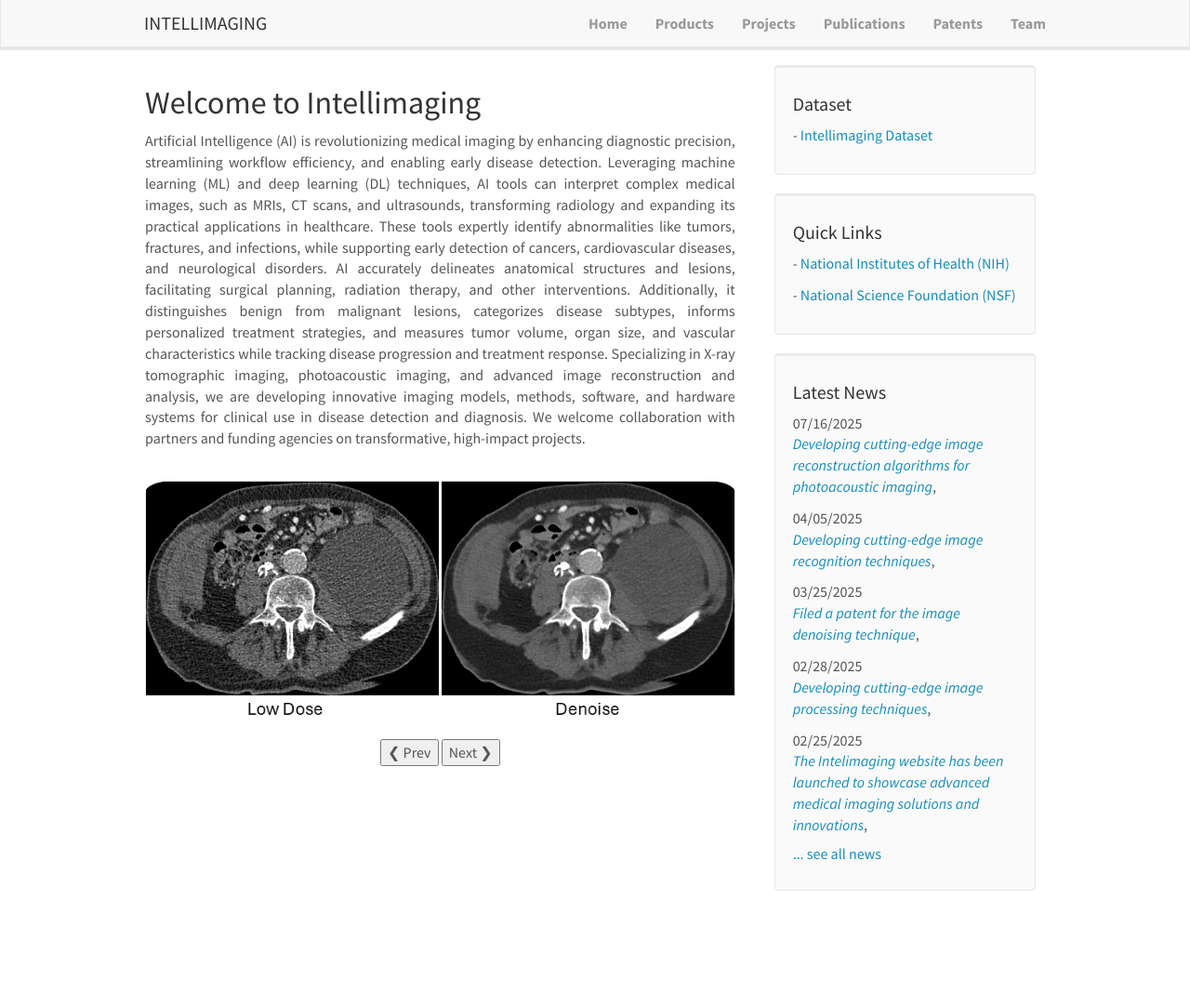
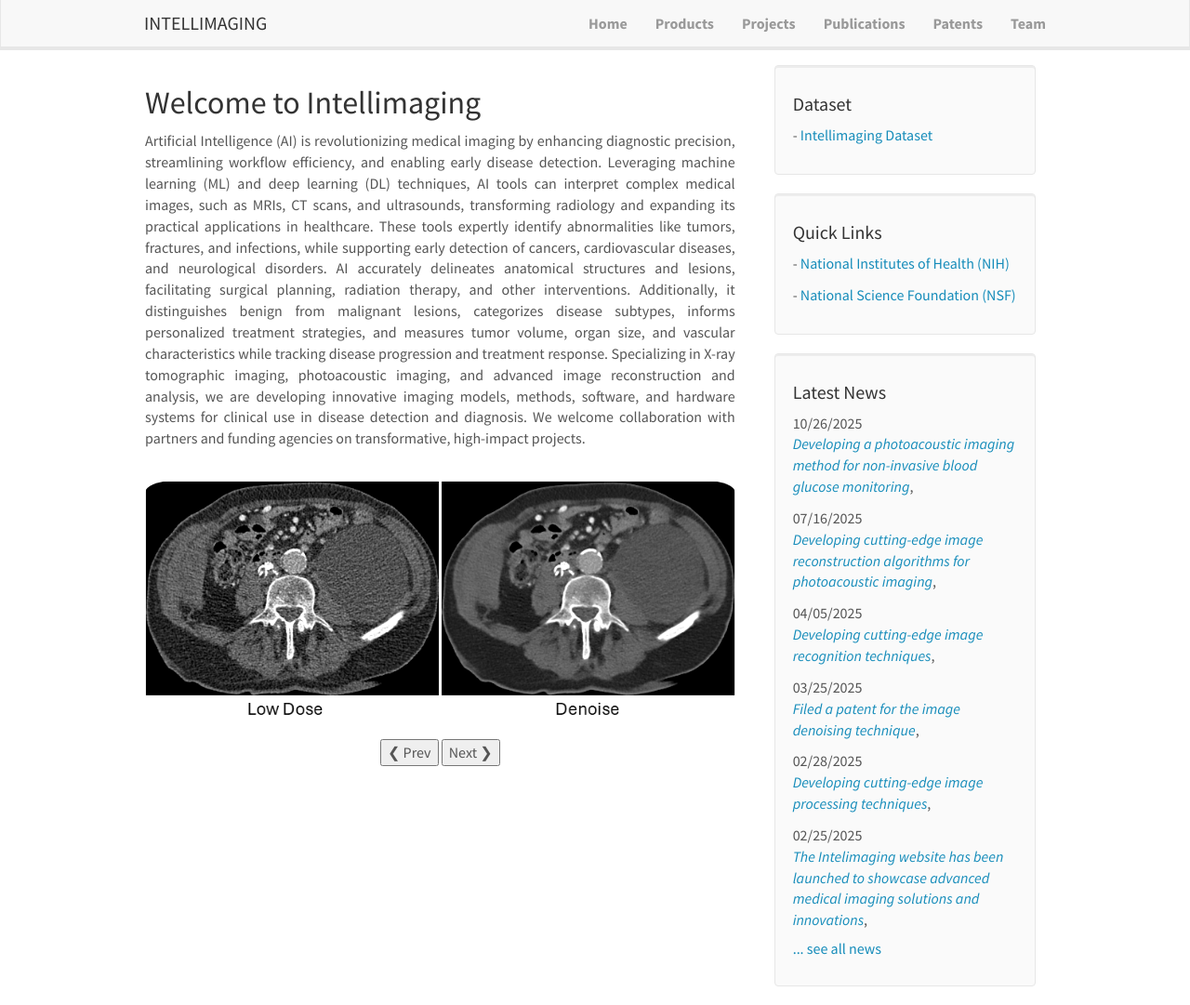
Before and after one commit to intellimaging/intellimaging.github.io, a Jekyll site: the page built from _pages/home.md, in a window 1280 px wide and 1081 px high. Shown: the whole window at 93% size. Built offline with Jekyll 4.4.1, drawn with Linux system fonts in a browser that asks for light colours.

Commit message:
Update news.yml

```diff
--- a/_data/news.yml
+++ b/_data/news.yml
@@ -1,3 +1,8 @@
+- date: 10/26/2025
+  headline: Developing a photoacoustic imaging method for non-invasive blood glucose monitoring
+  url: ttps://www.intellimaging.com
+  site:
+
 - date: 07/16/2025
   headline: Developing cutting-edge image reconstruction algorithms for photoacoustic imaging
   url: ttps://www.intellimaging.com
```
